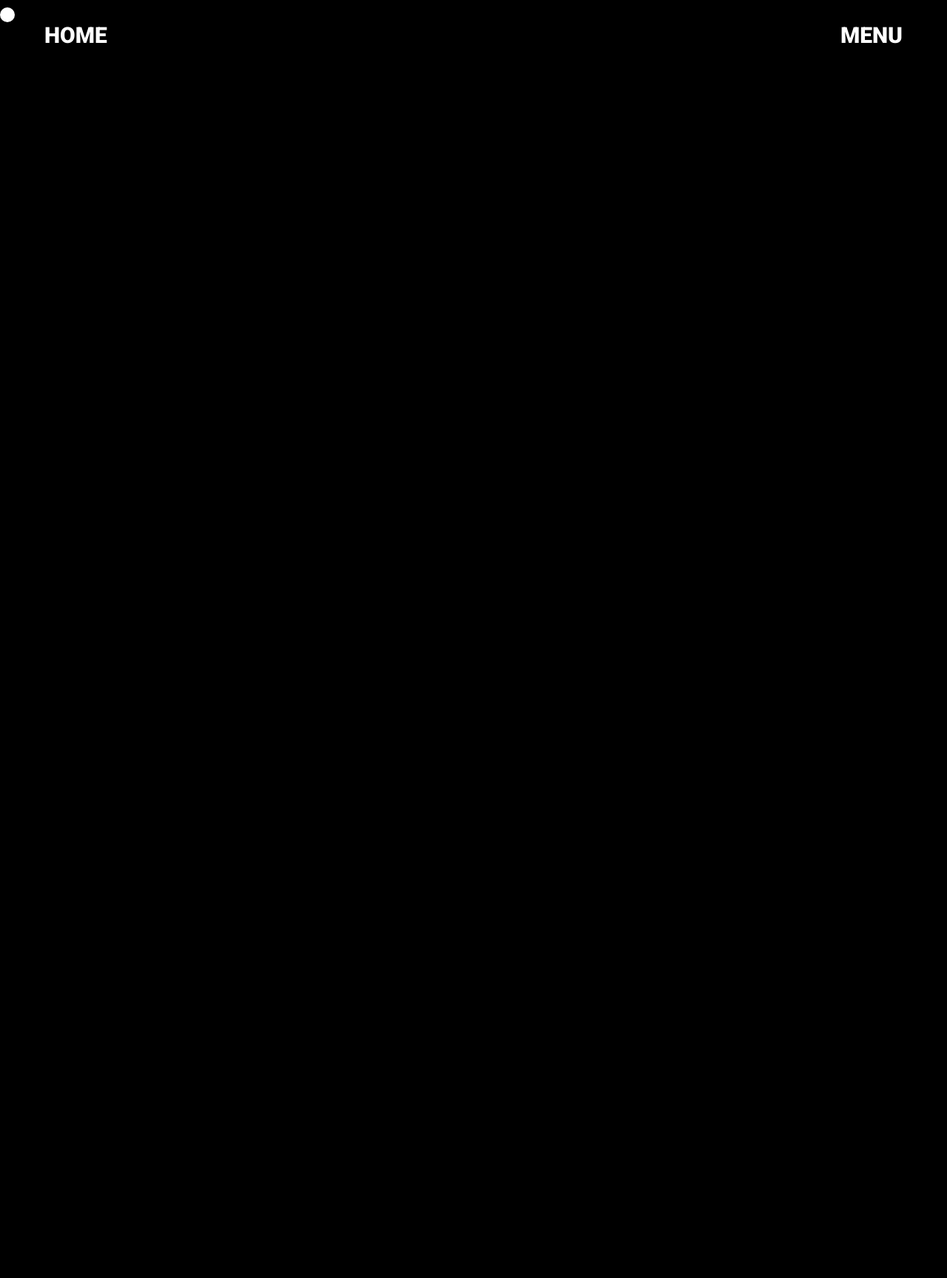
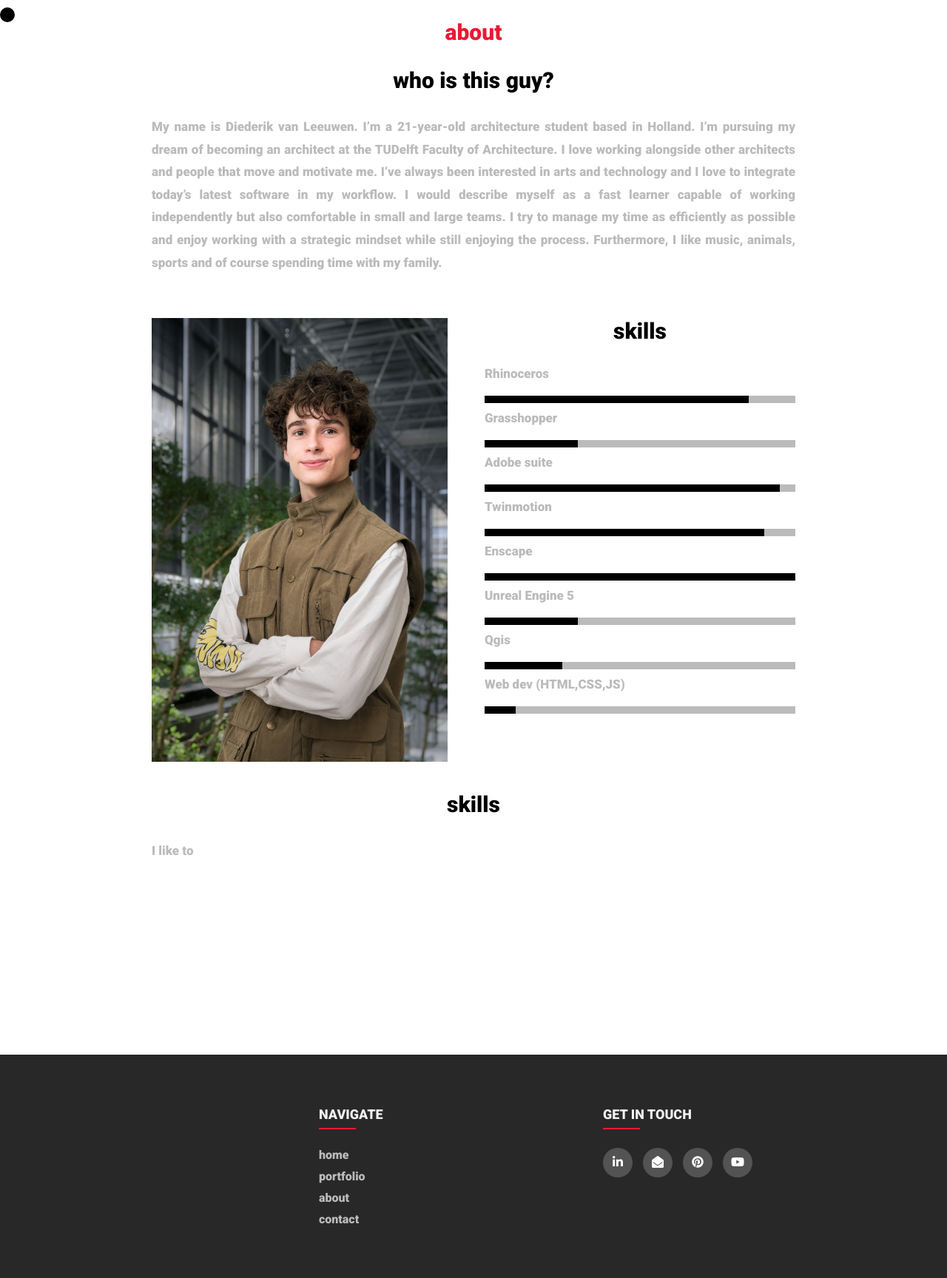
Before and after one commit to Deevn/Deevn.github.io, a plain HTML site: page about.html in a window 1280 px wide. Shown: the whole page at 74% size. Before the commit the page ends 1600 px from the top, so only its background shows below. Drawn offline with Linux system fonts and the light colour scheme.

Commit message:
worked on the main page and added the contact page
Things are coming together!!!! Working on this site is so much fun. Made a whole animation for the logo. Seems to work fine in chrome, seems to not work the way I want it to in firefox but its alright :) The skill bars on the about page is working mighty fine! Stoked on that one. Shout out to this guy:https://www.youtube.com/watch?v=EoN_4fv3T7A&ab_channel=CascadingStyle

```diff
--- a/about.html
+++ b/about.html
@@ -5,10 +5,12 @@
     <link rel="icon" type="image/x-icon" href="../Deevn.github.io/img/Diederik_D2.png">
     <meta name="viewport" content="width=device-width, initial-scale=1.0">
     <title>Diederik van Leeuwen</title>
-    <link rel="stylesheet" href="../Deevn.github.io/css/style.css">
+    <link rel="stylesheet" href="../Deevn.github.io/css/about.css">
     <link rel="preconnect" href="https://fonts.googleapis.com">
     <link rel="preconnect" href="https://fonts.gstatic.com" crossorigin>
     <link href="https://fonts.googleapis.com/css2?family=Roboto:wght@900&display=swap" rel="stylesheet">
+    <link href="https://issuu.com/diederikvleeuwen/docs/portfolio_diederik_van_leeuwen_october_2023_02">
+    <link rel="stylesheet" type="text/css" href="https://cdnjs.cloudflare.com/ajax/libs/font-awesome/5.15.1/css/all.min.css">
 </head>
 
 <body>
@@ -30,10 +32,88 @@
 </ul>
 </nav>
 
-<head>
+<div class="abouttext">
+    <h1>About</h1>
+</div>
 
-</head>
+<div class="CV">
+    <div class="border">
+        <div class="visible">
+            <h1 class="bigtext">who is this guy?</h1>
+            <p class="smalltext">My name is Diederik van Leeuwen. I’m a 21-year-old architecture student based in Holland. I’m pursuing my dream of becoming an architect at the TUDelft Faculty of Architecture. I love working alongside other architects and people that move and motivate me. I’ve always been interested in arts and technology and I love to integrate today’s latest software in my workflow. I would describe myself as a fast learner capable of working independently but also comfortable in small and large teams. I try to manage my time as efficiently as possible and enjoy working with a strategic mindset while still enjoying the process. Furthermore, I like music, animals, sports and of course spending time with my family.</p>
+            <div class="skills">
+                <img class="Died" src="../Deevn.github.io/img/Diederik.jpg">
+                <div class="skillstab" class="hidden">
+                    <h1 class="bigtext">skills</h1>
+                    <ul class="skillslist">
+                        <li>
+                            <p class="skilltext">Rhinoceros</p>
+                            <span class="bar"><span class="Rhinoceros"></span></span>
+                        </li>
+                        <li>
+                            <p class="skilltext">Grasshopper</p>
+                            <span class="bar"><span class="Grasshopper"></span></span>
+                        </li>
+                        <li>
+                            <p class="skilltext">Adobe suite</p>
+                            <span class="bar"><span class="Adobe"></span></span>
+                        </li>
+                        <li>
+                            <p class="skilltext">Twinmotion</p>
+                            <span class="bar"><span class="Twinmotion"></span></span>
+                        </li>
+                        <li>
+                            <p class="skilltext">Enscape</p>
+                            <span class="bar"><span class="Enscape"></span></span>
+                        </li>
+                        <li>
+                            <p class="skilltext">Unreal Engine 5</p>
+                            <span class="bar"><span class="Unreal"></span></span>
+                        </li>
+                        <li>
+                            <p class="skilltext">Qgis</p>
+                            <span class="bar"><span class="Qgis"></span></span>
+                        </li>
+                        <li>
+                            <p class="skilltext">Web dev (HTML,CSS,JS)</p>
+                            <span class="bar"><span class="WebDev"></span></span>
+                        </li>
+                    </ul>
+                </div>
+            </div>
+        </div>
+        <div class="hidden">
+            <h1 class="bigtext">skills</h1>
+            <p class="smalltext">I like to </p>
+        </div>
+    </div>
+</div>
 
-<script src="../Deevn.github.io/js/app.js"></script>
+<footer id="footer" class="footer">
+    <div class="container">
+        <div class="row">
+            <div class="footer-col">
+                <h4>navigate</h4>
+                <ul>
+                    <li><a href="../Deevn.github.io/index.html">home</a></li>
+                    <li><a href="../Deevn.github.io/portfolio.html">portfolio</a></li>
+                    <li><a href="../Deevn.github.io/about.html">about</a></li>
+                    <li><a href="../Deevn.github.io/contact.html">contact</a></li>
+                </ul>
+            </div>
+            <div class="footer-col">
+                <h4>get in touch</h4>
+                <div class="social-links">
+                    <a target="_blank" href="https://www.linkedin.com/in/diederikvleeuwen/"><i class="fab fa-linkedin-in"></i></a>
+                    <a href="mailto:d.j.vanleeuwen@tudelft.nl"><i class="fas fa-envelope-open"></i></a>
+                    <a target="_blank" href="https://nl.pinterest.com/DiederikvLeeuwen/"><i class="fab fa-pinterest"></i></a>
+                    <a target="_blank" href="https://www.youtube.com/channel/UC_UfK76mkCR2oI4IxSoxO6Q"><i class="fab fa-youtube"></i></a>
+                </div>
+            </div>
+        </div>
+    </div>
+</footer>
+
+<script src="../Deevn.github.io/js/about.js"></script>
 </body>
 </html>
--- /dev/null
+++ b/css/about.css
@@ -0,0 +1,421 @@
+@import url('https://fonts.googleapis.com/css2?family=Poppins:wght@300;400;500;600;700&display=swap');
+* {
+    margin: 0;
+    padding: 0;
+    box-sizing: border-box;
+    font-family: 'Roboto', sans-serif;
+    cursor: none;
+}
+
+body, html{
+    width: 100%;
+    background-color: white;
+}
+
+/* Navbar */
+nav ul {
+    position: relative;
+    top: 20px;
+    width: 100%;
+    height: 50px;
+    list-style: none;
+}
+
+.navbar {
+    display: flex;
+    position: fixed;
+    justify-content: space-between;
+}
+
+nav ul li {
+    display: inline-block;
+    position: relative;
+    transition-timing-function: ease-in-out;
+}
+
+nav ul li a {
+    right: calc(100% + 4rem);
+    text-align: center;
+    color: white;
+    display: block;
+    text-decoration: none;
+    text-transform: uppercase;
+    font-size: 30px;
+    text-align: center;
+    padding: 10px 60px;
+}
+
+nav ul li ul.dropdown {
+    right: 0;
+    width: 100%;
+    position: absolute;
+    top: calc(100% + .5rem);
+    z-index: 0;
+    display: none;
+}
+
+.navbar li:hover .dropdown{
+    display: block;
+}
+
+.dropdown li:hover a{
+    color: rgb(231, 27, 51);
+}
+
+input, ul.dropdown {
+    display: none;
+  }
+
+  label {
+    right: calc(100% + 4rem);
+    text-align: center;
+    color: white;
+    display: block;
+    text-decoration: none;
+    text-transform: uppercase;
+    font-size: 30px;
+    text-align: center;
+    padding: 10px 60px;
+  }
+
+  input:checked~ul.dropdown {
+    display: block;
+  }
+
+.nav-dropdown{
+    font-size: 15px;
+}
+
+/* cursor */
+.inner-cursor{
+    position: fixed;
+    left: 10px;
+    width: 20px;
+    height: 20px;
+    transform: translate(-50%, -50%);
+    background-color: black;
+    border-radius: 50%;
+    pointer-events: none;
+    transition-timing-function: ease-in-out;
+}
+
+nav ul li:hover ~ .inner-cursor
+{
+    transform: scale(5);
+    mix-blend-mode:difference ;
+    transition: 0.1s;
+}
+
+/* header */
+.abouttext{
+    text-align: center;
+    color: rgb(231, 27, 51);
+    text-transform: lowercase;
+    font-size: 15px;
+    max-width: 1300px;
+    padding: 15px;
+    padding-top: 26px;
+    margin: auto;
+}
+
+/* CV */
+.hidden{
+    opacity: 0;
+    filter: blur(5px);
+    transform: translateY(100%);
+    transition: all 1s;
+}
+
+.show{
+    filter: blur(0);
+    transform: translateY(0);
+    opacity: 1;
+}
+
+@media(prefers-reduced-motion) {
+    .hidden {
+        transition: none;
+    }
+}
+
+.border{
+    margin: auto;
+    max-width: 900px;
+    display: flex;
+    flex-wrap: wrap;
+    flex-direction: column;
+    align-items: top;
+    justify-content: center;
+    padding: 15px;
+    padding-bottom: 200px;
+}
+
+.bigtext{
+    font-size: 30px;
+    text-align: center;
+    padding-bottom: 30px;
+}
+
+.smalltext{
+    font-size: 17px;
+    color: #bbbbbb;
+    text-align: justify;
+    padding-bottom: 60px;
+    line-height: 1.8;
+}
+
+/* skills */
+.skills{
+    display: flex;
+    justify-content: space-between;
+}
+
+.skillstab{
+    padding-left: 40px;
+    width: 460px;
+}
+
+.Died{
+    max-width: 400px;
+    background-image: no-repeat;
+    margin-left: 0;
+    padding-bottom: 40px;
+}
+
+.skillslist{
+    margin: auto;
+}
+
+.skilltext{
+    font-size: 17px;
+    color: #bbbbbb;
+    text-align: left;
+    justify-content: space-around;
+    padding-bottom: 20px;
+}
+
+.bar{
+    background-color: #bbbbbb;
+    display: block;
+    height: 10px;
+    overflow: hidden;
+    transition: all 0.3s cubic-bezier(.25,.8,.25,1);
+    justify-content: right;
+    margin-bottom: 10px;
+}
+
+.bar span{
+    height: 10px;
+    float: left;
+    background-color: black;
+}
+
+.Rhinoceros{
+    width: 85%;
+    animation: Rhinoceros 1.5s;
+}
+@keyframes Rhinoceros{
+    0%{
+        width: 0%;
+    }
+    100%{
+        width: 85%;
+    }
+}
+
+.Grasshopper{
+    width: 30%;
+    animation: Grasshopper 1.5s;
+}
+@keyframes Grasshopper{
+    0%{
+        width: 0%;
+    }
+    100%{
+        width: 30%;
+    }
+}
+
+.Adobe{
+    width: 95%;
+    animation: Adobe 1.5s;
+}
+@keyframes Adobe{
+    0%{
+        width: 0%;
+    }
+    100%{
+        width: 95%;
+    }
+}
+
+.Twinmotion{
+    width: 90%;
+    animation: Twinmotion 1.5s;
+}
+@keyframes Twinmotion{
+    0%{
+        width: 0%;
+    }
+    100%{
+        width: 90%;
+    }
+}
+
+.Enscape{
+    width: 100%;
+    animation: Enscape 1.5s;
+}
+@keyframes Enscape{
+    0%{
+        width: 0%;
+    }
+    100%{
+        width: 100%;
+    }
+}
+
+.Unreal{
+    width: 30%;
+    animation: Unreal 1.5s;
+}
+@keyframes Unreal{
+    0%{
+        width: 0%;
+    }
+    100%{
+        width: 30%;
+    }
+}
+
+.Unreal{
+    width: 30%;
+    animation: Unreal 1.5s;
+}
+@keyframes Unreal{
+    0%{
+        width: 0%;
+    }
+    100%{
+        width: 30%;
+    }
+}
+
+.Qgis{
+    width: 25%;
+    animation: Qgis 1.5s;
+}
+@keyframes Qgis{
+    0%{
+        width: 0%;
+    }
+    100%{
+        width: 25%;
+    }
+}
+
+.WebDev{
+    width: 10%;
+    animation: WebDev 1.5s;
+}
+@keyframes WebDev{
+    0%{
+        width: 0%;
+    }
+    100%{
+        width: 10%;
+    }
+}
+
+/* Footer */
+.container{
+	max-width: 1170px;
+	margin:auto;
+    margin-left: 25%;
+}
+.row{
+	display: flex;
+	flex-wrap: wrap;
+    justify-content: center;
+}
+ul{
+	list-style: none;
+}
+.footer{
+	background-color: rgb(41, 40, 40);
+    padding: 70px 0;
+}
+.footer-col{
+   width: 40%;
+   padding: 0 15px;
+   cursor: url(../img/dotdotdot.svg);
+}
+.footer-col h4{
+	font-size: 18px;
+	color: #f0f0f0;
+	text-transform:uppercase;
+	margin-bottom: 35px;
+	font-weight: 500;
+	position: relative;
+    transition: all 0.3s ease;
+}
+.footer-col h4:hover{
+    color: white;
+    text-shadow: rgb(255, 255, 255) 1px 0 10px;}
+
+.footer-col h4::before{
+	content: '';
+	position: absolute;
+	left:0;
+	bottom: -10px;
+	background-color: rgb(231, 27, 51);
+	height: 2px;
+	box-sizing: border-box;
+	width: 50px;
+}
+.footer-col ul li:not(:last-child){
+	margin-bottom: 10px;
+}
+.footer-col ul li a{
+	font-size: 16px;
+	text-transform:lowercase;
+	color: #ffffff;
+	text-decoration: none;
+	font-weight: 300;
+	color: #bbbbbb;
+	display: block;
+	transition: all 0.3s ease;
+}
+.footer-col ul li a:hover{
+	color: #ffffff;
+	padding-left: 8px;
+}
+.footer-col .social-links a{
+	display: inline-block;
+	height: 40px;
+	width: 40px;
+	background-color: rgba(255,255,255,0.2);
+	margin:0 10px 10px 0;
+	text-align: center;
+	line-height: 40px;
+	border-radius: 50%;
+	color: #ffffff;
+	transition: all 0.5s ease;
+}
+.footer-col .social-links a:hover{
+	color: #24262b;
+	background-color: #ffffff;
+}
+
+/*responsive*/
+@media(max-width: 767px){
+  .footer-col{
+    width: 50%;
+    margin-bottom: 30px;
+}
+}
+@media(max-width: 574px){
+  .footer-col{
+    width: 100%;
+}
+}
--- a/css/portfoliocss.css
+++ b/css/portfoliocss.css
@@ -9,7 +9,6 @@
 
 body, html{
     width: 100%;
-    height: 200vh;
     background-color: white;
 }
 
--- /dev/null
+++ b/js/about.js
@@ -0,0 +1,22 @@
+const innerCursor = document.querySelector('.inner-cursor')
+
+document.addEventListener('mousemove', moveCursor);
+
+function moveCursor(e){
+    innerCursor.style.left = e.clientX + 'px';
+    innerCursor.style.top = e.clientY + 'px';
+}
+
+const observer = new IntersectionObserver((entries) => {
+    entries.forEach((entry) => {
+        console.log(entry)
+        if (entry.isIntersecting){
+            entry.target.classList.add('show');
+        } else {
+            entry.target.classList.remove('show');
+        }
+    });
+});
+
+const hiddenElements = document.querySelectorAll('.hidden');
+hiddenElements.forEach((el) => observer.observe(el));
```
Also changed, not shown: css/style.css (+19 -17 lines), index.html (+5 -2 lines), img/Diederik.jpg (added), img/SVG/HOVER.svg (added), 4 other files.
